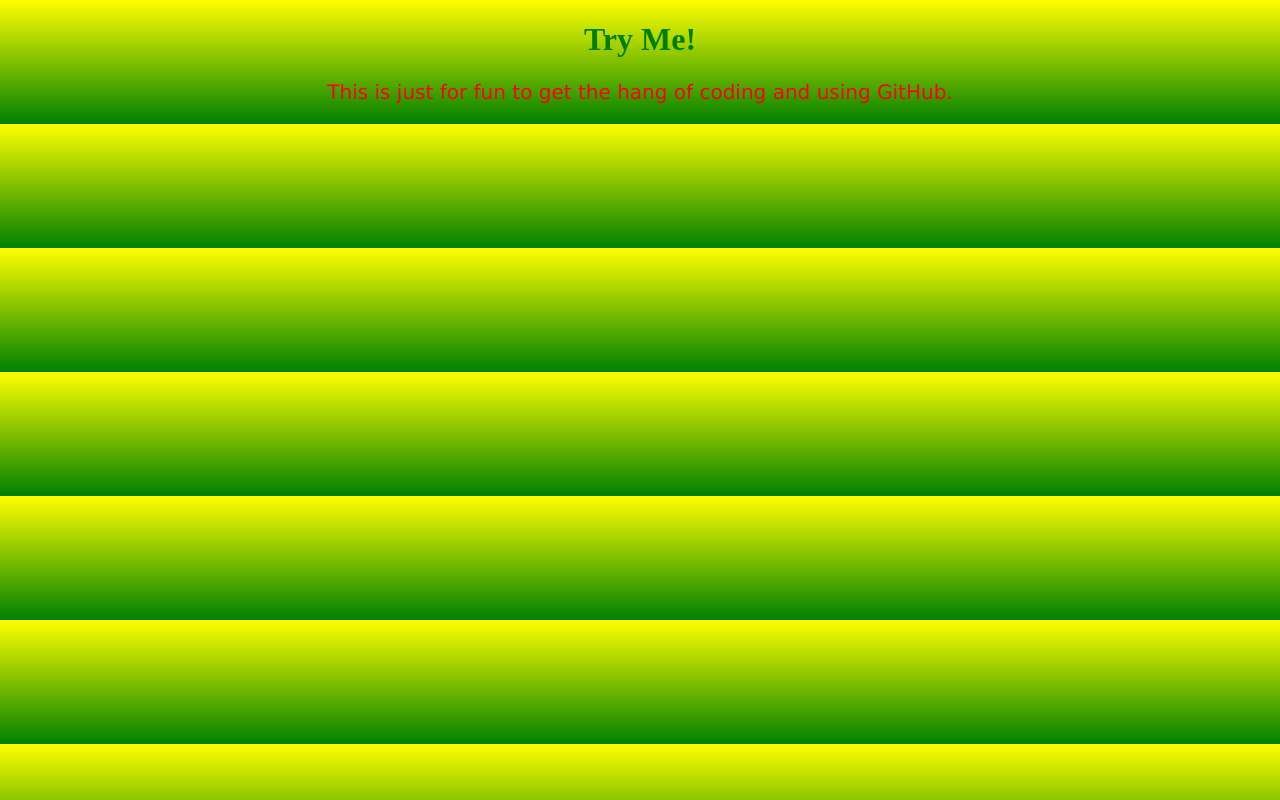
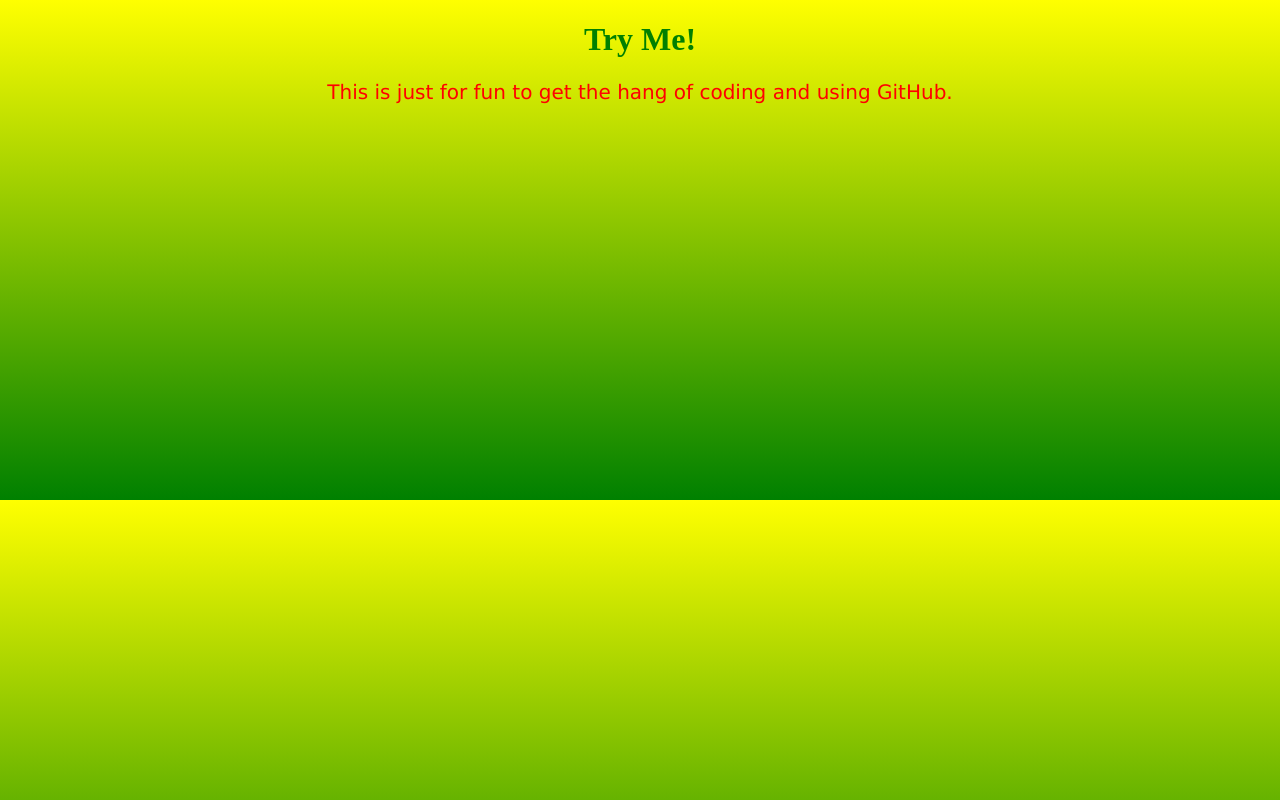
Before and after one commit to rlsnider/Tryme, a plain HTML site: page index.html in a window 1280 px wide. Drawn offline with Linux system fonts and the light colour scheme.

Commit message:
added size parameters for linear-gradient

```diff
--- a/index.html
+++ b/index.html
@@ -3,7 +3,7 @@
     <head>
         <style>
         body {
-            background-size: auto;
+            background-size:50px 500px;
             background-image:linear-gradient(yellow, green)
         }
             h1 {
```
